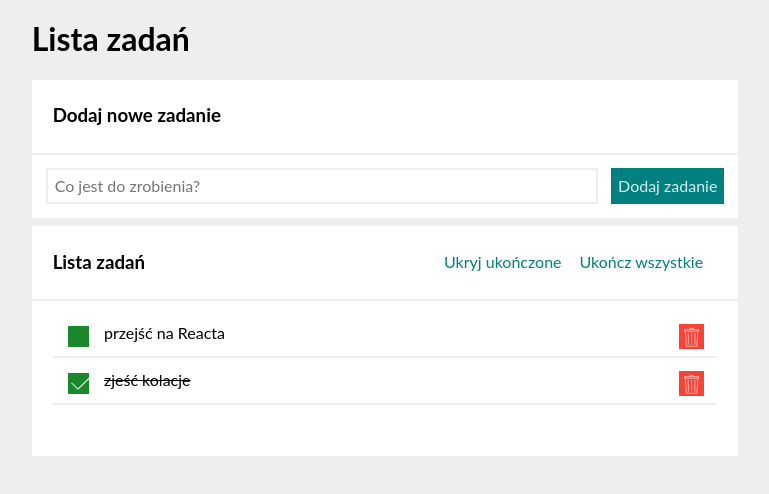
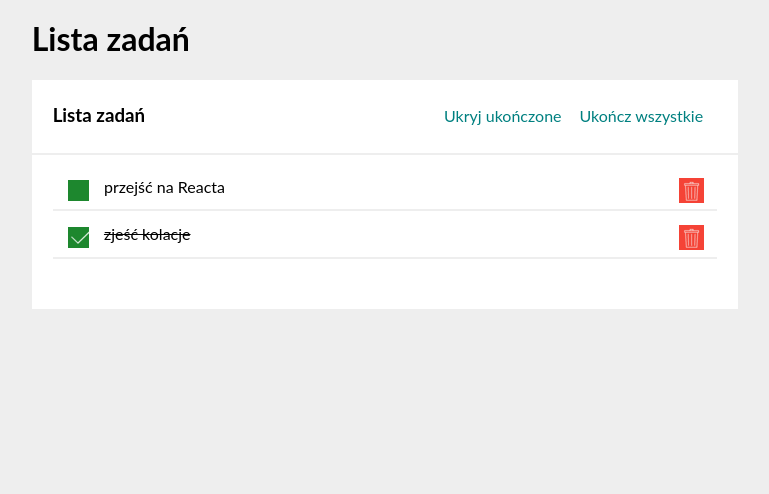
Before and after one commit to LukasWebDeveloper/mod08_05_todos_list_react, a React (Create React App) app: page / in a window 1280 px wide. Shown: the top 494 px of the page, without its empty margins (255-1024 px from the left). Built offline with nearby package versions, Linux system fonts and the light colour scheme.

Commit message:
commit changed app.js after deleted one section and build one

```diff
--- a/src/App.js
+++ b/src/App.js
@@ -21,11 +21,9 @@ function App() {
          />
          <main className="main">
             <Section
-               title="Dodaj nowe zadanie"
-               body={<Form />}
-            />
+               title1="Dodaj nowe zadanie"
+               body1={<Form />}
 
-            <Section
                title="Lista zadań"
                body={
                   <Tasks tasks={tasks} hideDoneTasks={hideDoneTasks} />
```
